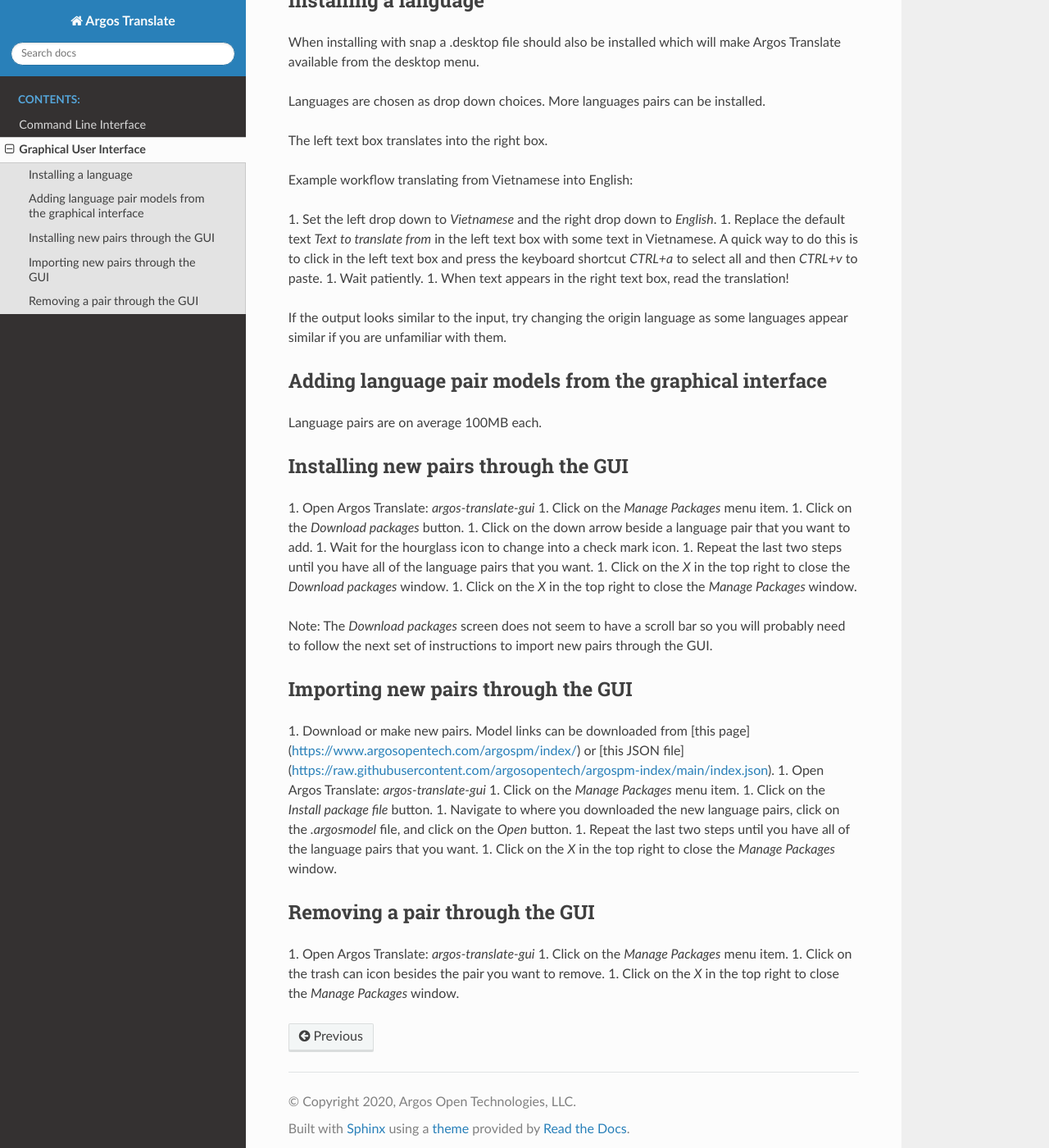
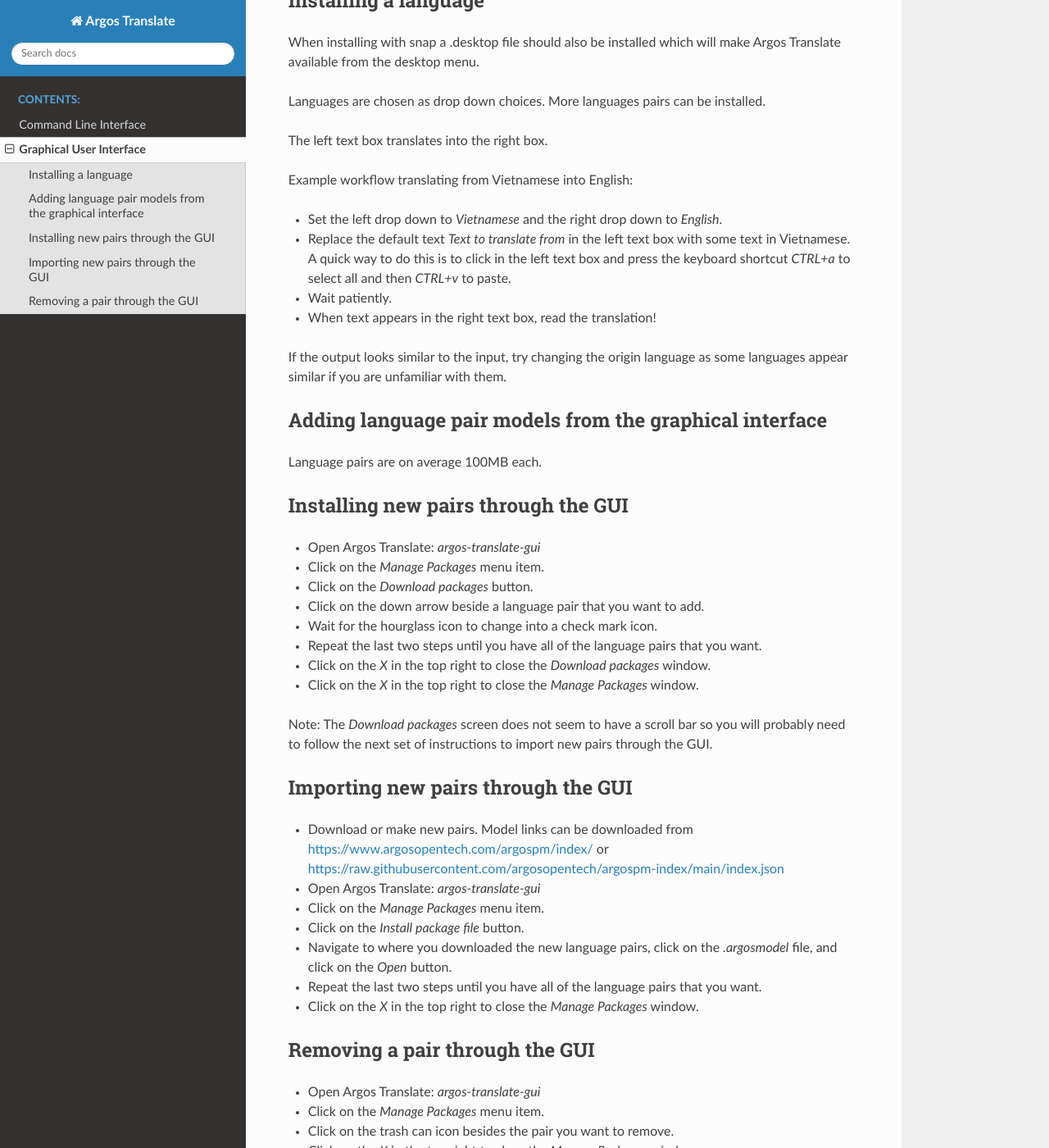
Before and after one commit to argosopentech/argos-translate, a Sphinx documentation site: the page built from docs/source/gui.rst, in a window 1280 px wide and 1400 px high, scrolled down 339 px. Shown: the whole window at 82% size. Built offline with Sphinx 7.4.7 and the Read the Docs theme 2.0.0, drawn with Linux system fonts in a browser that asks for light colours.

Commit message:
Update gui.rst

```diff
--- a/docs/source/gui.rst
+++ b/docs/source/gui.rst
@@ -18,10 +18,10 @@
 
 Example workflow translating from Vietnamese into English:
 
-1. Set the left drop down to `Vietnamese` and the right drop down to `English`.
-1. Replace the default text `Text to translate from` in the left text box with some text in Vietnamese. A quick way to do this is to click in the left text box and press the keyboard shortcut `CTRL+a` to select all and then `CTRL+v` to paste.
-1. Wait patiently.
-1. When text appears in the right text box, read the translation!
+* Set the left drop down to `Vietnamese` and the right drop down to `English`.
+* Replace the default text `Text to translate from` in the left text box with some text in Vietnamese. A quick way to do this is to click in the left text box and press the keyboard shortcut `CTRL+a` to select all and then `CTRL+v` to paste.
+* Wait patiently.
+* When text appears in the right text box, read the translation!
 
 If the output looks similar to the input, try changing the origin language as some languages appear similar if you are unfamiliar with them.
 
@@ -33,32 +33,32 @@
 Installing new pairs through the GUI
 ------
 
-1. Open Argos Translate: `argos-translate-gui`
-1. Click on the `Manage Packages` menu item.
-1. Click on the `Download packages` button.
-1. Click on the down arrow beside a language pair that you want to add.
-1. Wait for the hourglass icon to change into a check mark icon.
-1. Repeat the last two steps until you have all of the language pairs that you want.
-1. Click on the `X` in the top right to close the `Download packages` window.
-1. Click on the `X` in the top right to close the `Manage Packages` window.
+* Open Argos Translate: `argos-translate-gui`
+* Click on the `Manage Packages` menu item.
+* Click on the `Download packages` button.
+* Click on the down arrow beside a language pair that you want to add.
+* Wait for the hourglass icon to change into a check mark icon.
+* Repeat the last two steps until you have all of the language pairs that you want.
+* Click on the `X` in the top right to close the `Download packages` window.
+* Click on the `X` in the top right to close the `Manage Packages` window.
 
 Note: The `Download packages` screen does not seem to have a scroll bar so you will probably need to follow the next set of instructions to import new pairs through the GUI.
 
 Importing new pairs through the GUI
 ------
 
-1. Download or make new pairs.  Model links can be downloaded from [this page](https://www.argosopentech.com/argospm/index/) or [this JSON file](https://raw.githubusercontent.com/argosopentech/argospm-index/main/index.json).
-1. Open Argos Translate: `argos-translate-gui`
-1. Click on the `Manage Packages` menu item.
-1. Click on the `Install package file` button.
-1. Navigate to where you downloaded the new language pairs, click on the `.argosmodel` file, and click on the `Open` button.
-1. Repeat the last two steps until you have all of the language pairs that you want.
-1. Click on the `X` in the top right to close the `Manage Packages` window.
+* Download or make new pairs.  Model links can be downloaded from https://www.argosopentech.com/argospm/index/ or https://raw.githubusercontent.com/argosopentech/argospm-index/main/index.json
+* Open Argos Translate: `argos-translate-gui`
+* Click on the `Manage Packages` menu item.
+* Click on the `Install package file` button.
+* Navigate to where you downloaded the new language pairs, click on the `.argosmodel` file, and click on the `Open` button.
+* Repeat the last two steps until you have all of the language pairs that you want.
+* Click on the `X` in the top right to close the `Manage Packages` window.
 
 Removing a pair through the GUI
 ------
 
-1. Open Argos Translate: `argos-translate-gui`
-1. Click on the `Manage Packages` menu item.
-1. Click on the trash can icon besides the pair you want to remove.
-1. Click on the `X` in the top right to close the `Manage Packages` window.
+* Open Argos Translate: `argos-translate-gui`
+* Click on the `Manage Packages` menu item.
+* Click on the trash can icon besides the pair you want to remove.
+* Click on the `X` in the top right to close the `Manage Packages` window.
```
